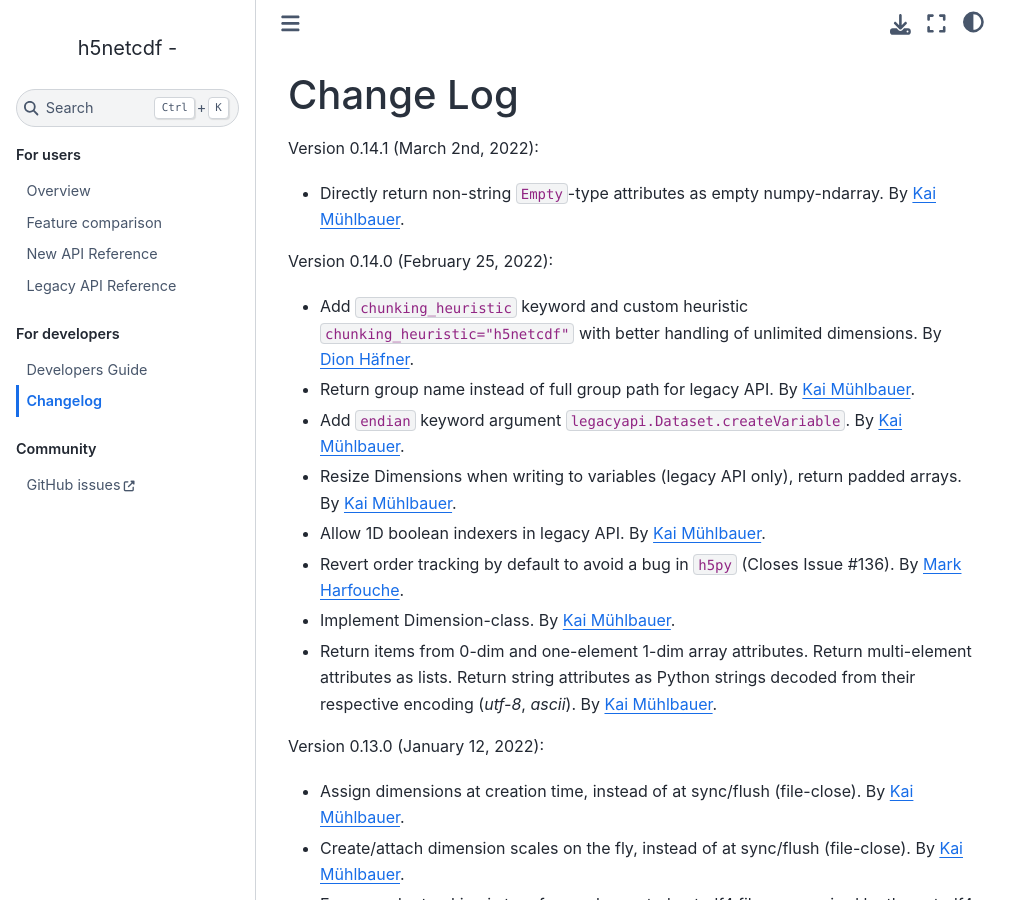
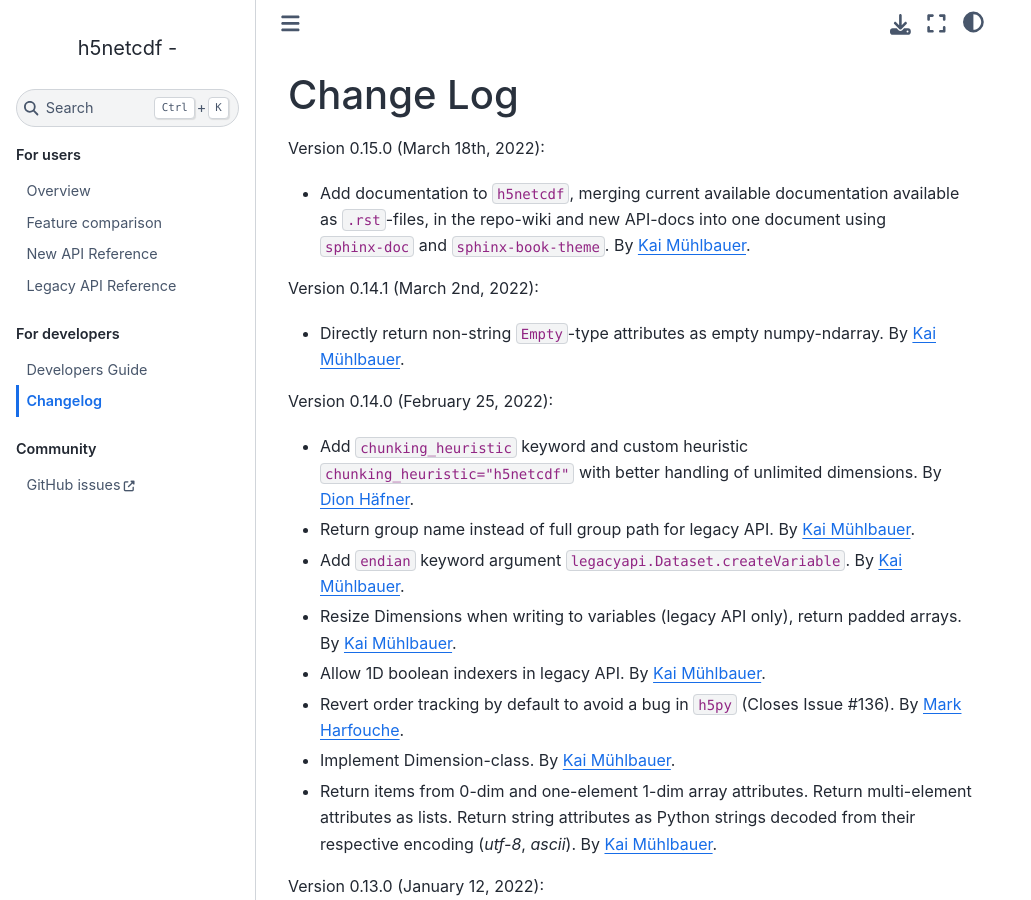
Before and after one commit to h5netcdf/h5netcdf, a Sphinx documentation site: the page built from doc/changelog.rst, in a window 1280 px wide and 900 px high. Shown: the whole window, without its empty margins (0-1031 px from the left). Built offline with Sphinx 7.4.7 and the Sphinx Book theme 1.1.4, drawn with Linux system fonts in a browser that asks for light colours; the version number could not be read and is left out.

Commit message:
WIP: docs

```diff
--- a/CHANGELOG.rst
+++ b/CHANGELOG.rst
@@ -1,5 +1,12 @@
 Change Log
 ----------
+
+Version 0.15.0 (March 18th, 2022):
+
+- Add documentation to ``h5netcdf``, merging current available documentation
+  available as ``.rst``-files, in the repo-wiki and new API-docs into one document
+  using ``sphinx-doc`` and ``sphinx-book-theme``.
+  By `Kai Mühlbauer <https://github.com/kmuehlbauer>`_.
 
 Version 0.14.1 (March 2nd, 2022):
 
--- a/doc/index.rst
+++ b/doc/index.rst
@@ -8,6 +8,9 @@ h5netcdf: A Python interface for the netCDF4 file-format based on h5py
 
 :Release: |release|
 :Date: |today|
+
+.. important::
+   ``h5netcdf`` |release| will be the last version before ``1.0``.
 
 **h5netcdf** is an open source project and Python package that provides an interface
 for the `netCDF4 file-format`_ that reads and writes local or remote HDF5 files directly
```
